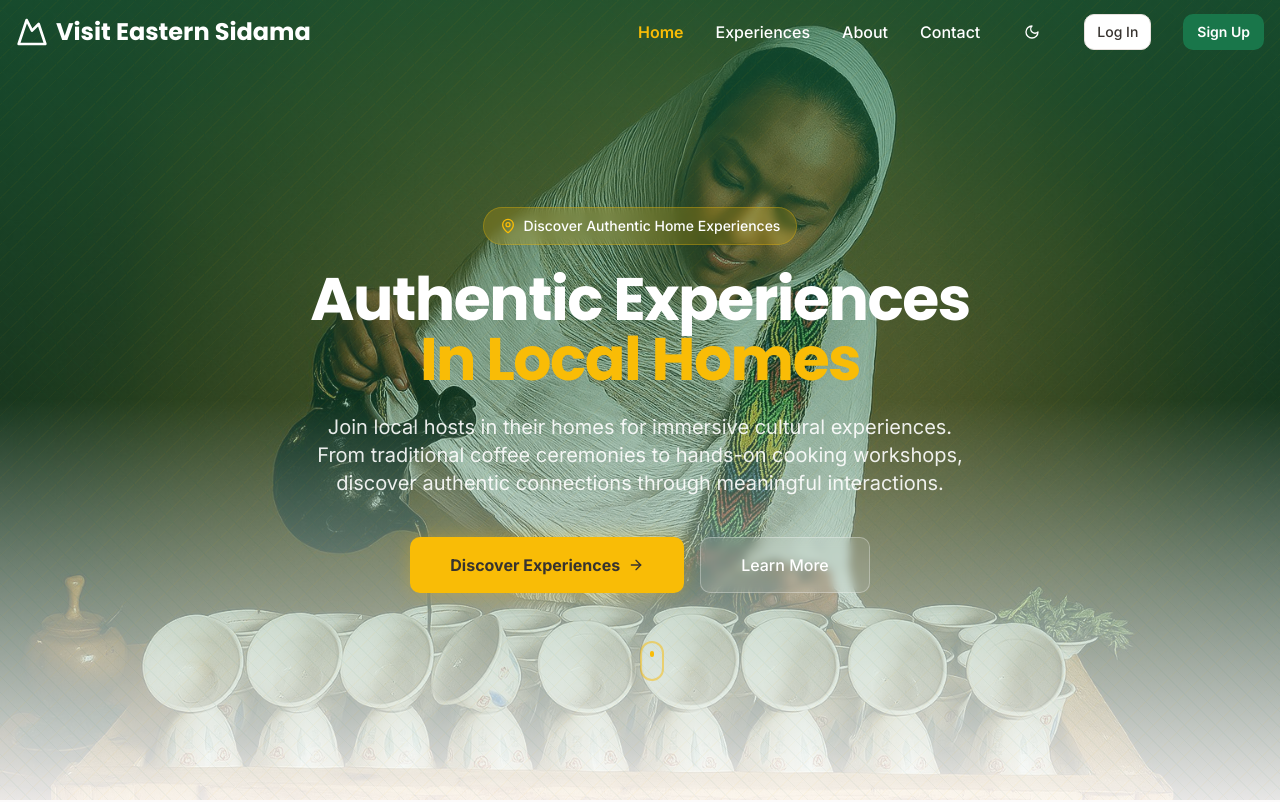
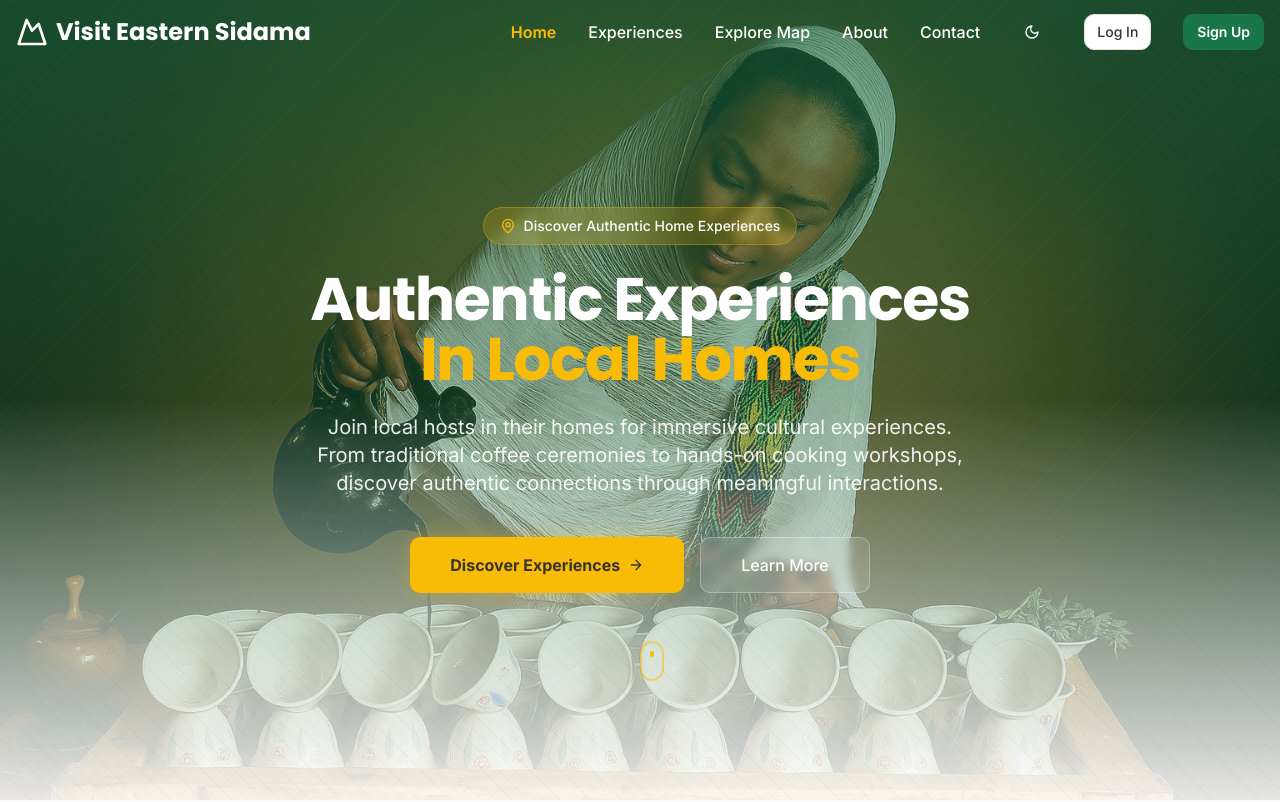
Before and after one commit to AbenezerMathewos/eastern-sidama-cultural-tourism-platform, a React (Vite) app in the folder frontend/: page / in a window 1280 px wide. Shown: the top 802 px of the page. Built offline with nearby package versions, Linux system fonts and the light colour scheme; the HTML template or start-up script is replaced by a standard one.

Commit message:
Add explore map route and navigation link

```diff
--- a/frontend/src/App.tsx
+++ b/frontend/src/App.tsx
@@ -36,6 +36,7 @@ import Wallet from "./pages/Wallet";
 import MyWithdrawals from "./pages/MyWithdrawals";
 import AdminPayouts from "./pages/AdminPayouts";
 import Wishlist from "./pages/Wishlist";
+import ExploreMap from "./pages/ExploreMap";
 
 const queryClient = new QueryClient();
 
@@ -68,6 +69,8 @@ const App = () => (
               }
             />
             <Route path="/about" element={<About />} />
+            <Route path="/explore" element={<ExploreMap />} />
+            <Route path="/map" element={<ExploreMap />} />
             <Route path="/contact" element={<Contact />} />
             <Route path="/login" element={<Login />} />
             <Route path="/signup" element={<Signup />} />
--- a/frontend/src/components/Navigation.tsx
+++ b/frontend/src/components/Navigation.tsx
@@ -106,6 +106,13 @@ const Navigation = () => {
             }`}>
               Experiences
             </Link>
+            <Link to="/explore" className={`transition-colors font-medium ${
+              isActive("/explore")
+                ? (isScrolled || !isHomePage || isMobile) ? "text-primary font-semibold" : "text-secondary font-semibold"
+                : (isScrolled || !isHomePage || isMobile) ? "text-foreground hover:text-primary" : "text-primary-foreground hover:text-secondary"
+            }`}>
+              Explore Map
+            </Link>
             <Link to="/about" className={`transition-colors font-medium ${
               isActive("/about")
                 ? (isScrolled || !isHomePage || isMobile) ? "text-primary font-semibold" : "text-secondary font-semibold"
@@ -202,6 +209,13 @@ const Navigation = () => {
                 Experiences
               </Link>
               <Link
+                to="/explore"
+                className={getLinkClassName("/explore")}
+                onClick={() => setIsMenuOpen(false)}
+              >
+                Explore Map
+              </Link>
+              <Link
                 to="/about"
                 className={getLinkClassName("/about")}
                 onClick={() => setIsMenuOpen(false)}
```
